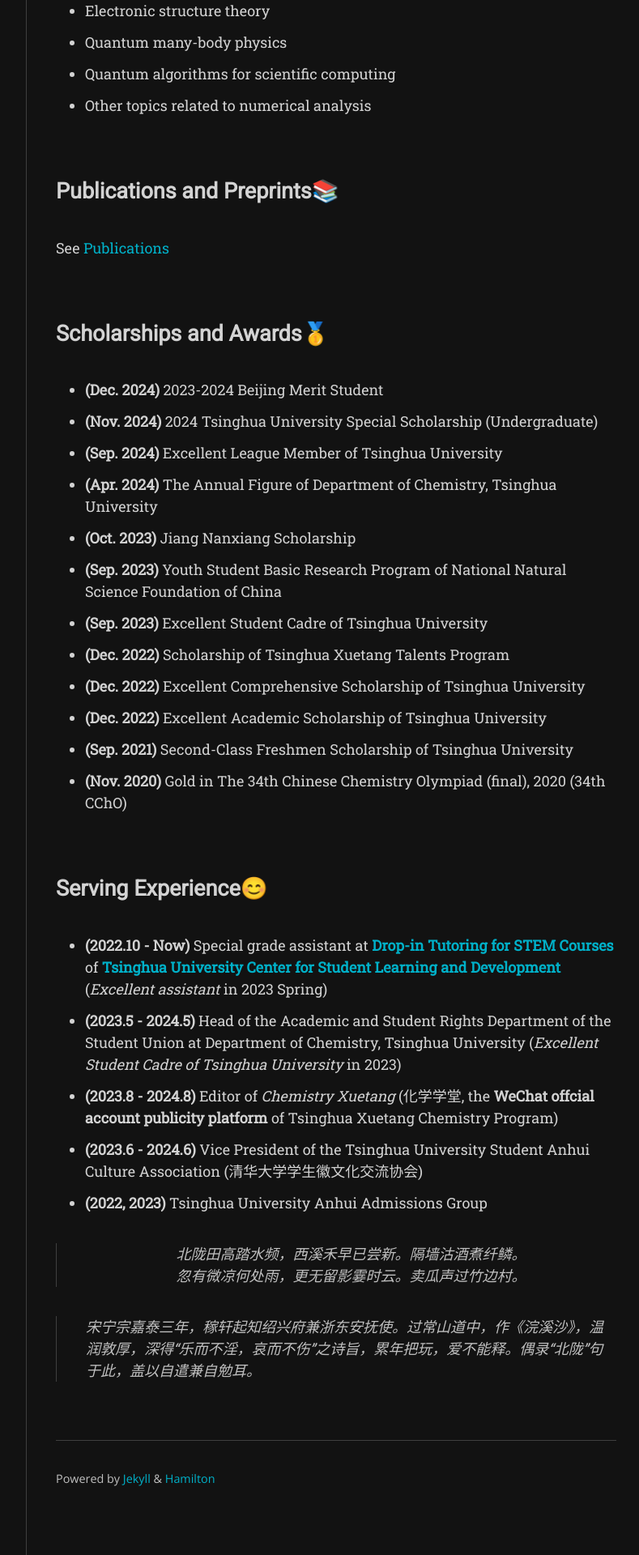
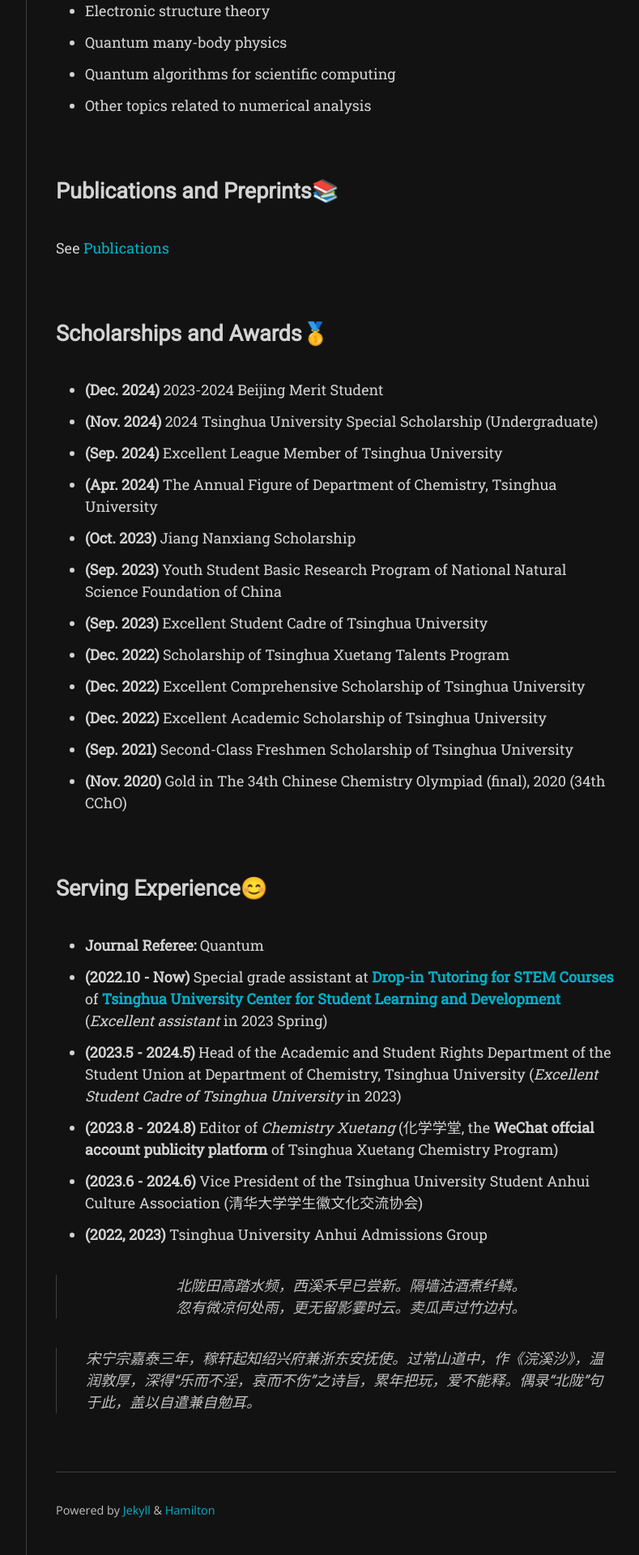
Before and after one commit to haoen2021/haoen2021.github.io, a Jekyll site: the page built from about.md, in a window 1280 px wide. Shown: the part 1734-3654 px from the top of the page at 81% size, without its empty margins (357-1146 px from the left). Built offline with Jekyll 4.4.1, drawn with Linux system fonts in a browser that asks for light colours; nearby versions of some CDN libraries; some web fonts are replaced.

Commit message:
Update about.md

```diff
--- a/about.md
+++ b/about.md
@@ -68,6 +68,8 @@
 
 ## Serving Experience😊
 
++ **Journal Referee:** Quantum
+
 + **(2022.10 - Now)** Special grade assistant at [**Drop-in Tutoring for STEM Courses**](https://learning.tsinghua.edu.cn/info/1077/1260.htm) of [**Tsinghua University Center for Student Learning and Development**](https://learning.tsinghua.edu.cn/info/1159/1389.htm) (*Excellent assistant* in 2023 Spring)
 + **(2023.5 - 2024.5\)** Head of the Academic and Student Rights Department of the Student Union at Department of Chemistry, Tsinghua University (*Excellent Student Cadre of Tsinghua University* in 2023)
 + **(2023.8 - 2024.8)** Editor of *Chemistry Xuetang* (化学学堂, the **WeChat offcial account publicity platform** of Tsinghua Xuetang Chemistry Program)
```
